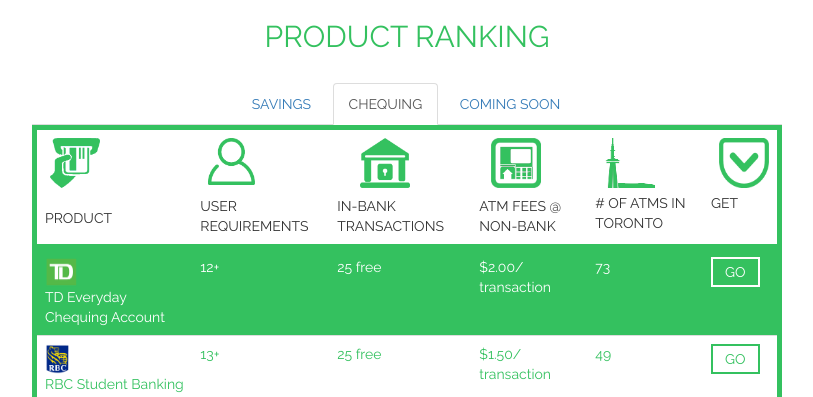
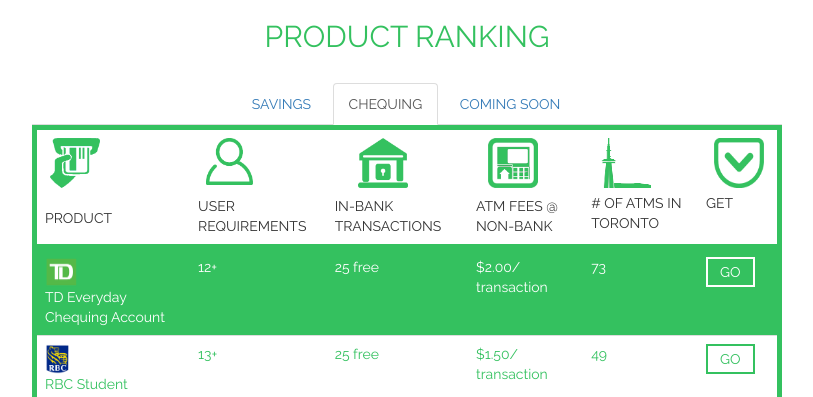
Before and after one commit to liam-armstrong/intrst.ca, a PHP site: page /chequings.html in a window 1280 px wide. Shown: the top 397 px of the page, without its empty margins (233-1046 px from the left). Run offline with PHP 8.4, Linux system fonts and the light colour scheme; some libraries are stand-ins or nearby versions.

Commit message:
Update style.css
Adjust get icon

```diff
--- a/assets/css/style.css
+++ b/assets/css/style.css
@@ -64,6 +64,7 @@ thead > tr:nth-child(1) > td{
     height: 50px;
     width: 50px;
     margin-left: 8px;
+    margin-right: 5px;
     margin-bottom: 5px;
 }
 
```
